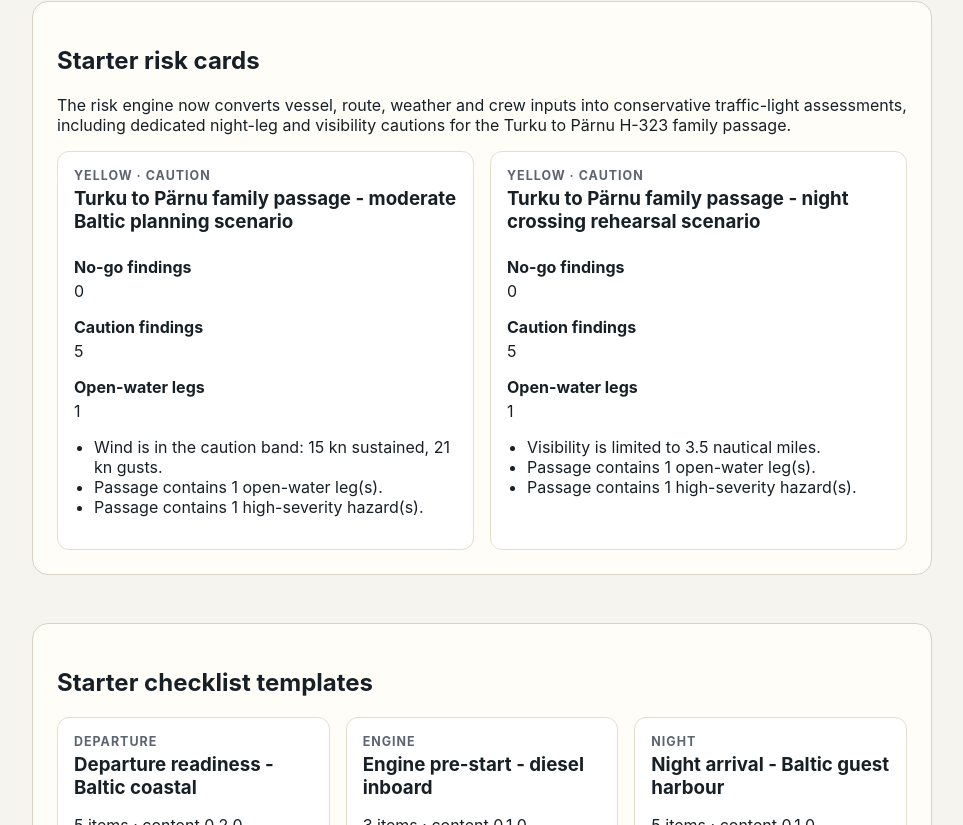
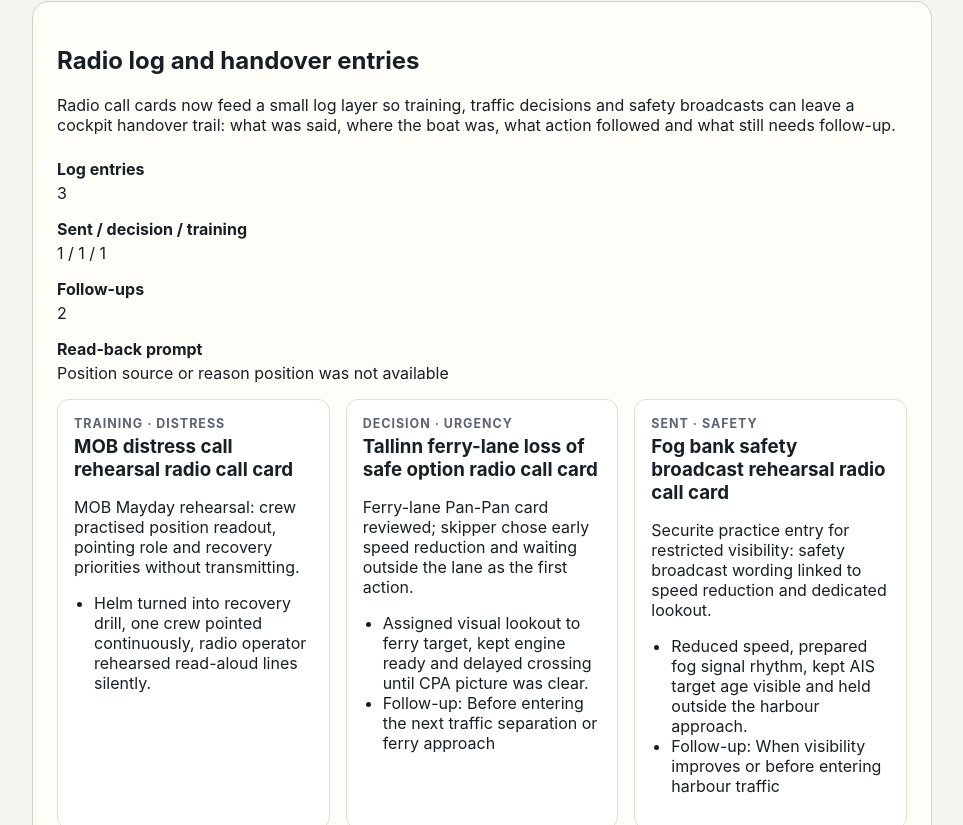
Before and after one commit to polimux/Nautikool, a SvelteKit app: page / in a window 1280 px wide. Shown: the part 5875-6700 px from the top of the page, without its empty margins (158-1121 px from the left). Built offline with nearby package versions, Linux system fonts and the light colour scheme.

Commit message:
Surface radio log handover entries

```diff
--- a/src/routes/+page.svelte
+++ b/src/routes/+page.svelte
@@ -8,6 +8,11 @@
   } from '$lib/content/nmeaNetworks';
   import { turkuToParnuFamilyPassagePlan } from '$lib/content/passagePlans';
   import { coreRadioCallCards, srcTrainingNotes } from '$lib/content/radioCallCards';
+  import {
+    h323ElinaRadioLogExamples,
+    h323ElinaRadioLogFollowUps,
+    h323ElinaRadioLogSummary
+  } from '$lib/content/radioLogs';
   import { coreRiskAssessments } from '$lib/content/riskAssessments';
   import { h323ElinaVesselProfile } from '$lib/content/vesselProfiles';
   import { createChecklistRun, summarizeChecklistRun } from '$lib/domain/checklists';
@@ -32,6 +37,9 @@
   const starterAisDebriefs = coreAisWatchDebriefs;
   const starterRadioCallCards = coreRadioCallCards;
   const starterRadioCallSummary = summarizeRadioCallDrills(starterRadioCallCards, srcTrainingNotes);
+  const starterRadioLogEntries = h323ElinaRadioLogExamples;
+  const starterRadioLogSummary = h323ElinaRadioLogSummary;
+  const starterRadioLogFollowUps = h323ElinaRadioLogFollowUps;
   const navigationEquipment = getVesselEquipmentByCategory(starterVessel, 'navigation');
   const safetyEquipment = getVesselEquipmentByCategory(starterVessel, 'safety');
 </script>
@@ -295,6 +303,51 @@
     </div>
   </section>
 
+  <section aria-labelledby="radio-log-title">
+    <h2 id="radio-log-title">Radio log and handover entries</h2>
+    <p>
+      Radio call cards now feed a small log layer so training, traffic decisions and safety broadcasts
+      can leave a cockpit handover trail: what was said, where the boat was, what action followed and
+      what still needs follow-up.
+    </p>
+    <dl>
+      <div>
+        <dt>Log entries</dt>
+        <dd>{starterRadioLogSummary.entryCount}</dd>
+      </div>
+      <div>
+        <dt>Sent / decision / training</dt>
+        <dd>
+          {starterRadioLogSummary.sentCalls} / {starterRadioLogSummary.decisionNotes} /
+          {starterRadioLogSummary.trainingNotes}
+        </dd>
+      </div>
+      <div>
+        <dt>Follow-ups</dt>
+        <dd>{starterRadioLogFollowUps.length}</dd>
+      </div>
+      <div>
+        <dt>Read-back prompt</dt>
+        <dd>{starterRadioLogSummary.readBackChecklist[3]}</dd>
+      </div>
+    </dl>
+    <div class="network-list">
+      {#each starterRadioLogEntries as entry}
+        <article>
+          <p class="template-category">{entry.entryType} · {entry.urgency}</p>
+          <h3>{entry.situationTitle}</h3>
+          <p>{entry.summary}</p>
+          <ul>
+            <li>{entry.actionTaken}</li>
+            {#if entry.followUpAt}
+              <li>Follow-up: {entry.followUpAt}</li>
+            {/if}
+          </ul>
+        </article>
+      {/each}
+    </div>
+  </section>
+
   <section aria-labelledby="risk-title">
     <h2 id="risk-title">Starter risk cards</h2>
     <p>
```
